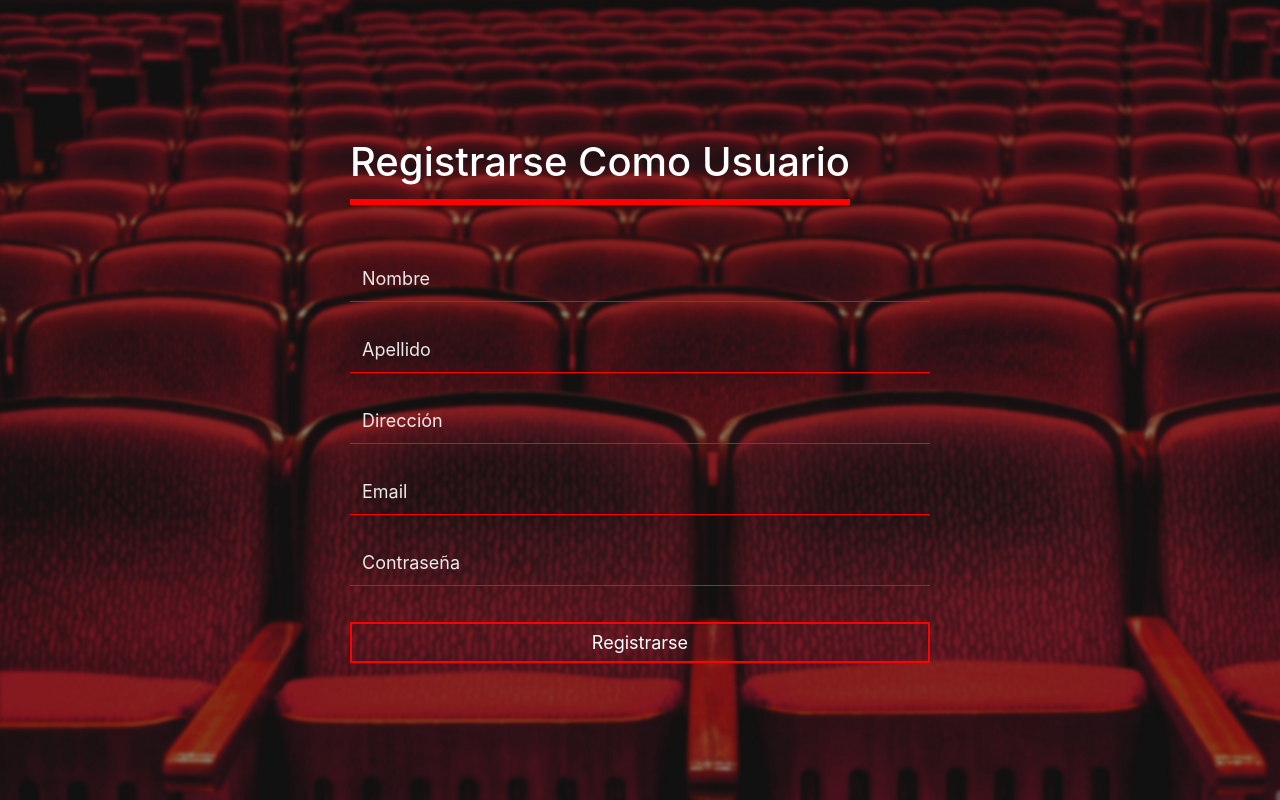
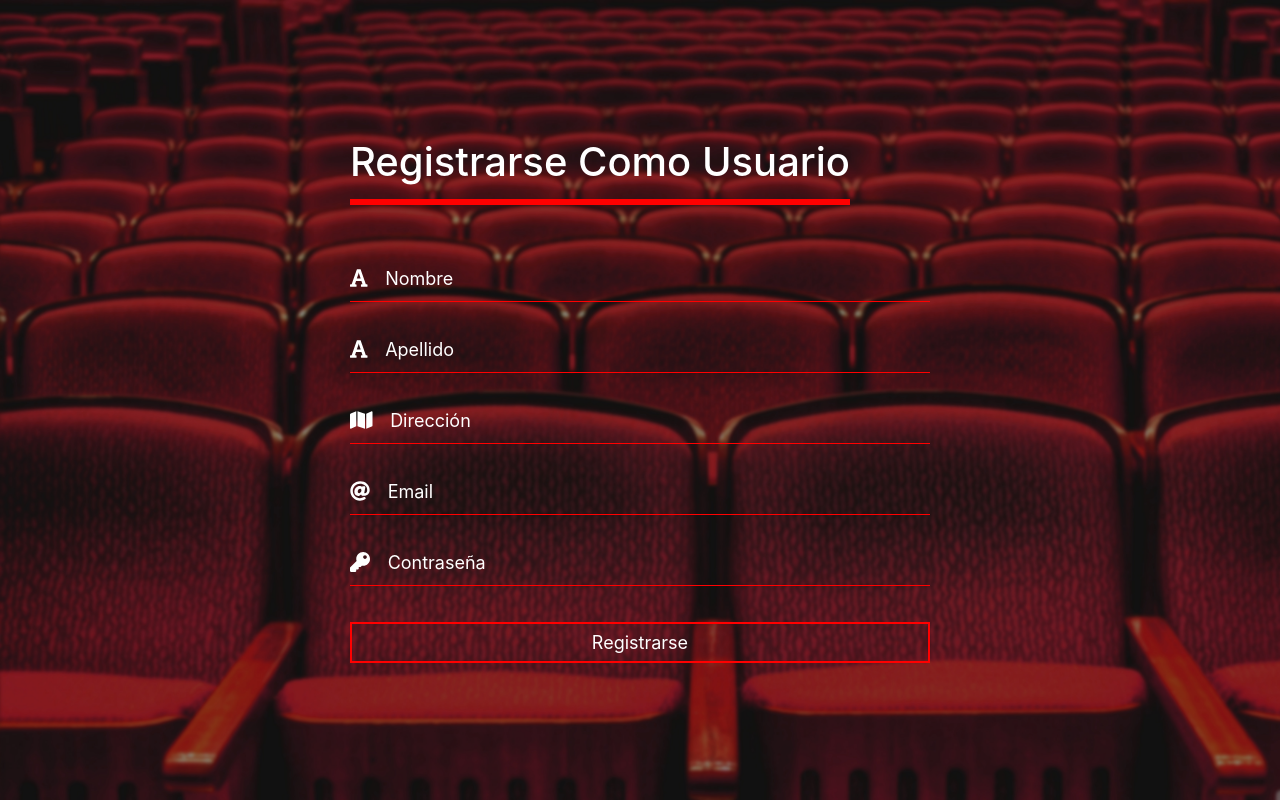
Before and after one commit to JOSE-ALE002/Final_TPI, a PHP site: page /Final_TPI/Home/signup in a window 1280 px wide. Run offline with PHP 8.4, Linux system fonts and the light colour scheme; some libraries are stand-ins or nearby versions.

Commit message:
iconos agregados a los input de signup

```diff
--- a/assets/css/styleLogin.css
+++ b/assets/css/styleLogin.css
@@ -66,7 +66,7 @@
 
 ::placeholder { /* Chrome, Firefox, Opera, Safari 10.1+ */
   color: white !important;
-  opacity: 0.9; /* Firefox */
+  opacity: 1; /* Firefox */
 }
 
 .containerSignup{
@@ -104,10 +104,11 @@
   border-bottom: 1px solid red;
 }
 
-.containerSignup .form-container form > .control label{
- display: block;
+.containerSignup .form-container form > .control > i {
+  width: 26px;
+  float: left;
+  text-align: center;
 }
-
 .containerSignup .form-container form > .control > input {
   border: none;
   outline: none;
--- a/views/signup.php
+++ b/views/signup.php
@@ -7,27 +7,27 @@
             <h2>Registrarse Como Usuario</h2>
             <form method="POST">
                 <div class="control">
-
+                <i class="fas fa-font"></i>
                     <input type="text" name="nombre" placeholder="Nombre" required>
                 </div>
 
                 <div class="control">
-
+                <i class="fas fa-font"></i>
                     <input type="text" name="apellido" placeholder="Apellido" required>
                 </div>
 
                 <div class="control">
-
+                <i class="fas fa-map"></i>
                     <input type="text" name="direccion" placeholder="Dirección" required>
                 </div>
 
                 <div class="control">
-
+                <i class="fas fa-at"></i>
                     <input type="email" name="email" placeholder="Email" required>
                 </div>
 
                 <div class="control">
-
+                <i class="fas fa-key"></i>
                     <input type="password" name="contra" placeholder="Contraseña" required>
                 </div>
 
```
